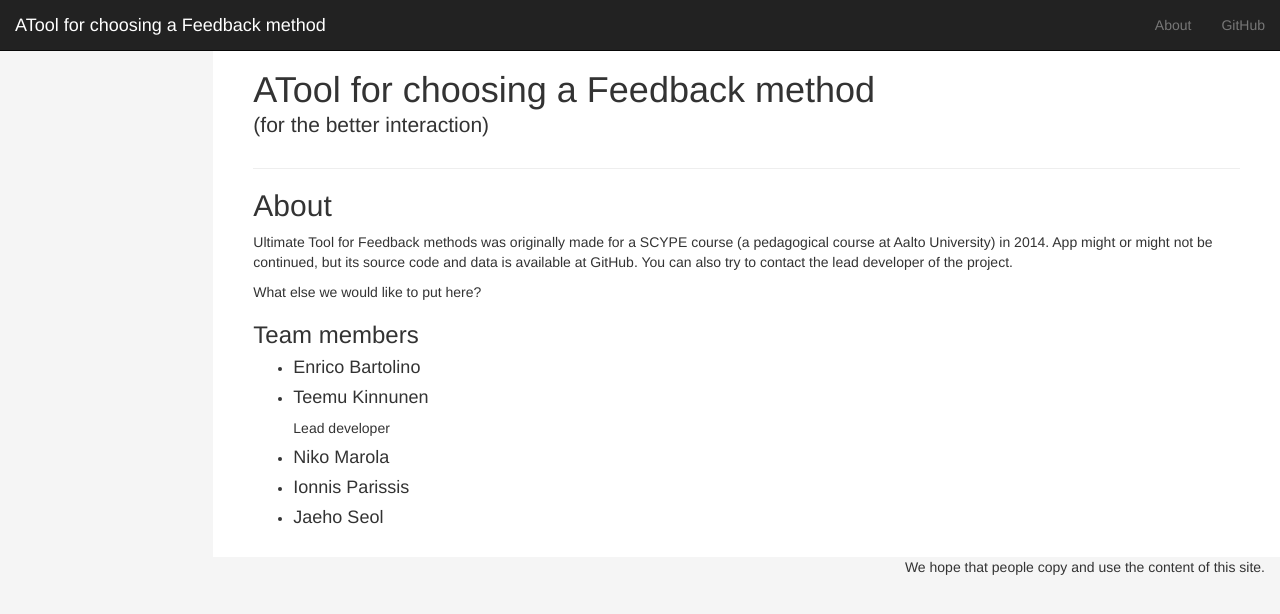
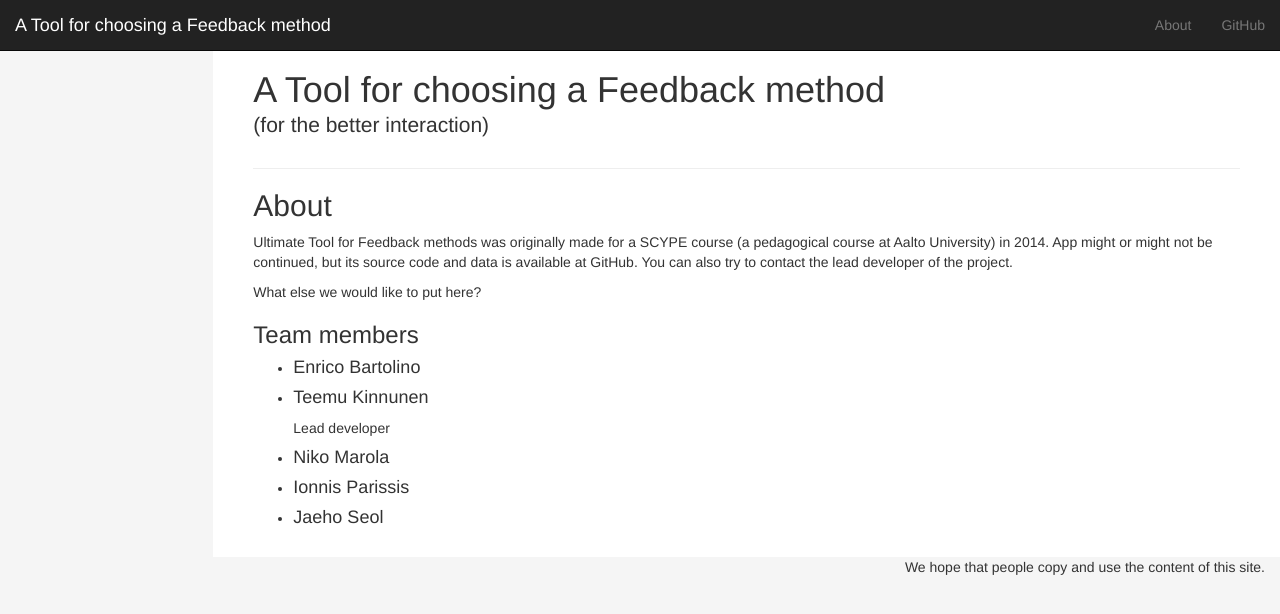
Before and after one commit to feedbackmethods/feedbackmethods.github.io, a plain HTML site: page about.html in a window 1280 px wide. Drawn offline with nearby package versions, Linux system fonts and the light colour scheme; a script that the page names is missing.

Commit message:
Added one space

```diff
--- a/about.html
+++ b/about.html
@@ -3,8 +3,8 @@
 	<head>
 		<meta http-equiv="content-type" content="text/html; charset=UTF-8">
 		<meta charset="utf-8">
-		<title>ATool for choosing a Feedback method</title>
-		<meta name="generator" content="ATool for choosing a Feedback method" />
+		<title>A Tool for choosing a Feedback method</title>
+		<meta name="generator" content="A Tool for choosing a Feedback method" />
 		<meta name="viewport" content="width=device-width, initial-scale=1, maximum-scale=1">
 		<link href="css/bootstrap.min.css" rel="stylesheet">
 		<!--[if lt IE 9]>
@@ -22,7 +22,7 @@
             <span class="icon-bar"></span>
             <span class="icon-bar"></span>
           </button>
-          <a class="navbar-brand" href="http://feedbackmethods.github.io/">ATool for choosing a Feedback method</a>
+          <a class="navbar-brand" href="http://feedbackmethods.github.io/">A Tool for choosing a Feedback method</a>
         </div>
         <div class="navbar-collapse collapse">
           <ul class="nav navbar-nav navbar-right">
@@ -55,7 +55,7 @@
           </p>
 
 		  <h1 class="page-header">
-            ATool for choosing a Feedback method
+            A Tool for choosing a Feedback method
             <p class="lead">(for the better interaction)</p>
           </h1>
 
```
